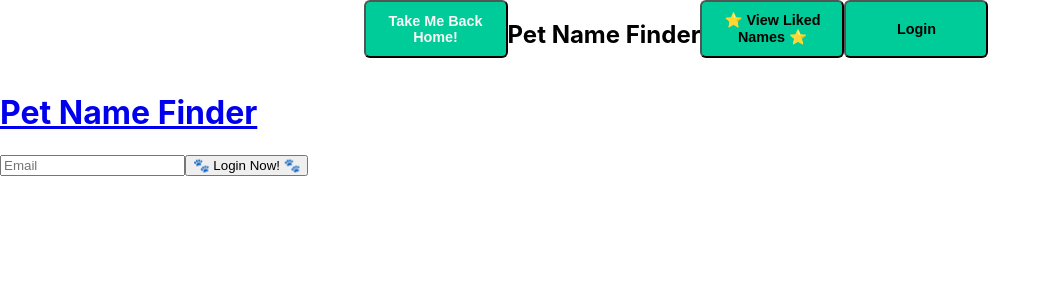
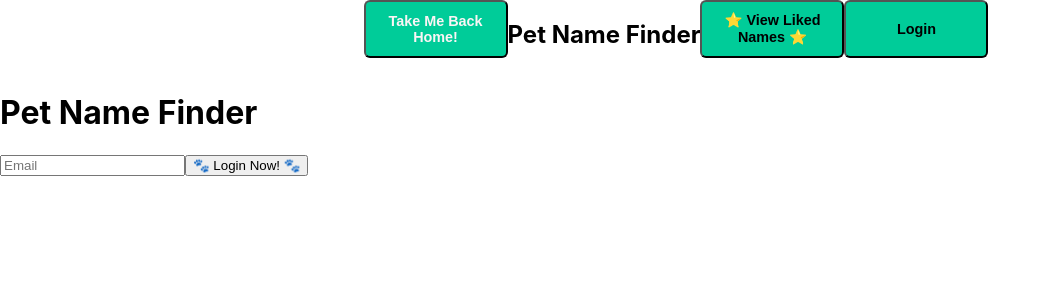
Before and after one commit to Pet-Name-Finder/pet-name-frontend, a React (Create React App) app: page /login in a window 1280 px wide. Shown: the top 300 px of the page, without its empty margins (0-1051 px from the left). Built offline with nearby package versions, Linux system fonts and the light colour scheme.

Commit message:
Add all login functionality

```diff
--- a/src/Components/Login/Login.js
+++ b/src/Components/Login/Login.js
@@ -1,17 +1,56 @@
-import React from 'react';
+import React, { Component } from 'react';
 import { NavLink } from 'react-router-dom';
+import userData from '../../Data/User';
 import './Login.css';
 
-const Login = () => {
-  return (
-    <NavLink to='/login'>
-      <div className='login'>
-        <h1 className='login-header'>Pet Name Finder</h1>
-        <input className='login-input' placeholder='Email'></input>
-        <button>🐾 Login Now! 🐾</button>
+class Login extends Component {
+  constructor() {
+    super();
+      this.state = {
+        allUsers: userData.users,
+        emailInput: ""
+      }
+  }
+
+  handleChange = (event) => {
+    this.setState({ emailInput: event.target.value })
+  }
+
+  clearInput = () => {
+    this.setState({ emailInput: "" })
+  }
+
+  searchInput = (event) => {
+    event.preventDefault();
+    let foundUser = this.state.allUsers.find(user => {
+      return user.email === this.state.emailInput
+    });
+
+    if(!foundUser) {
+      alert("Sorry no account found!");
+      this.clearInput();
+    } else {
+      this.props.setUser(foundUser);
+    }
+  }
+
+  render() {
+    return (
+      <div className="login">
+        <h1 className="login-header">Pet Name Finder</h1>
+        <input
+          className="login-input"
+          placeholder="Email"
+          value={this.state.searchInput}
+          onChange={(event) => this.handleChange(event)}
+        >
+        </input>
+        <NavLink to="/"><button
+            onClick={(event) => this.searchInput(event)}>🐾 Login Now! 🐾
+          </button></NavLink>
       </div>
-    </NavLink>
-  )
+    )
+  }
 }
 
 export default Login;
```
